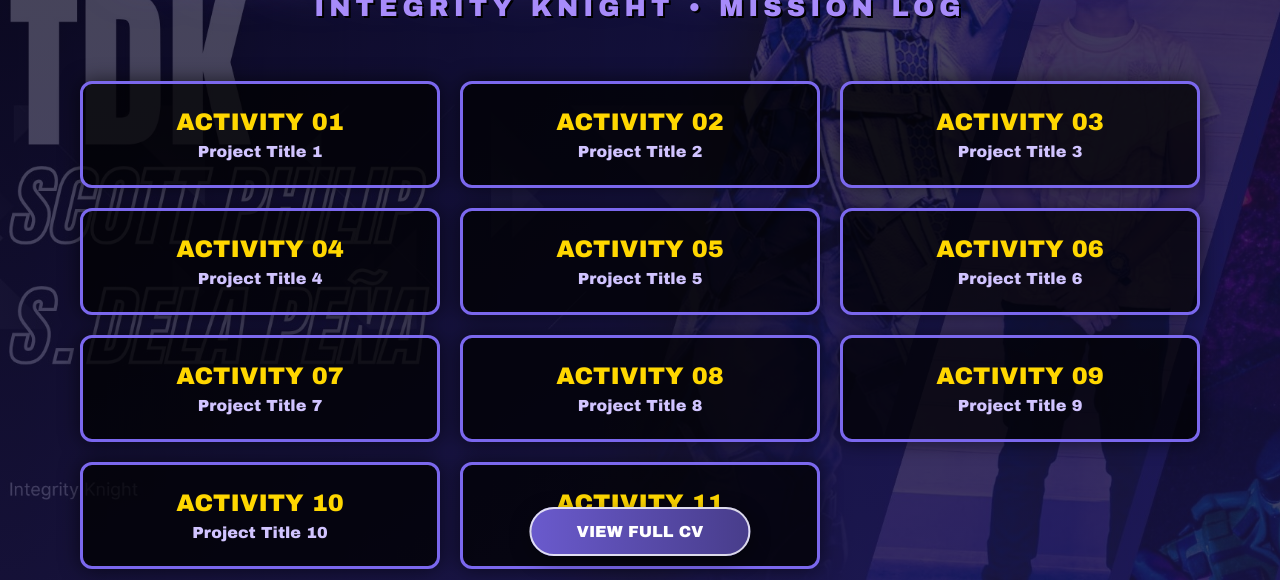
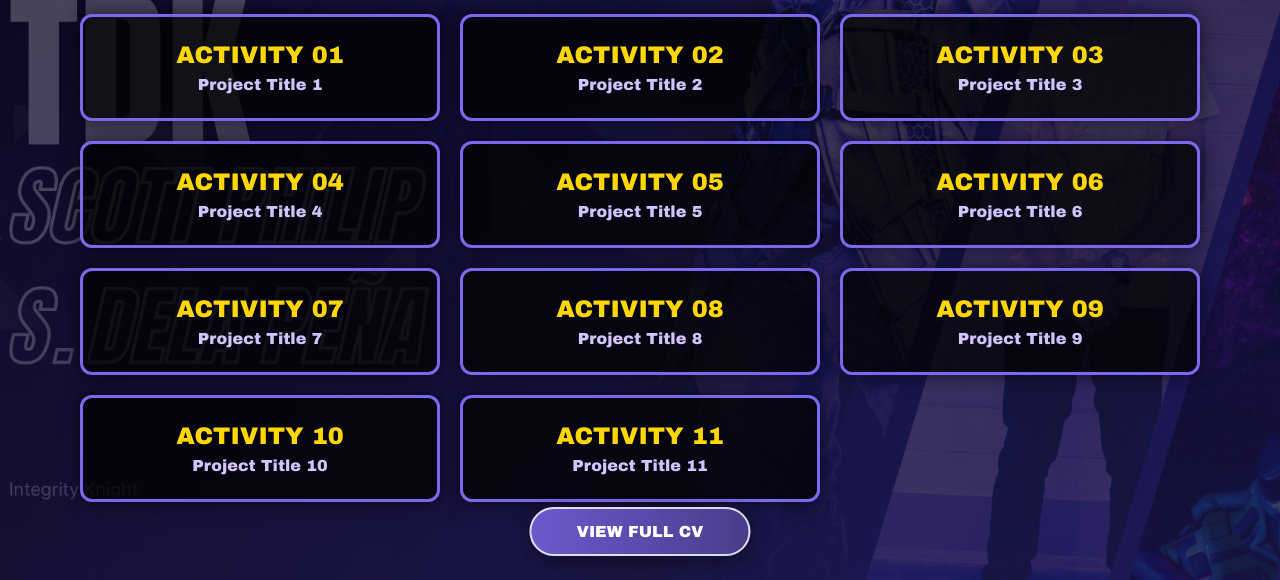
Before and after one commit to delateam53-ops/Scott-Profile, a plain HTML site: page portfolio.html in a window 1280 px wide. Shown: the part 220-800 px from the top of the page. Drawn offline with Linux system fonts and the light colour scheme.

Commit message:
Update portfolio.html

```diff
--- a/portfolio.html
+++ b/portfolio.html
@@ -20,7 +20,7 @@
     <div class="hero">
         <div class="portfolio-container">
             <h1 class="title">PROJECT ARCHIVE</h1>
-            <p class="subtitle">INTEGRITY KNIGHT • MISSION LOG</p>
+
 
             <div class="portfolio-grid">
                 <a href="activity1.html.html" class="project-card">
```
